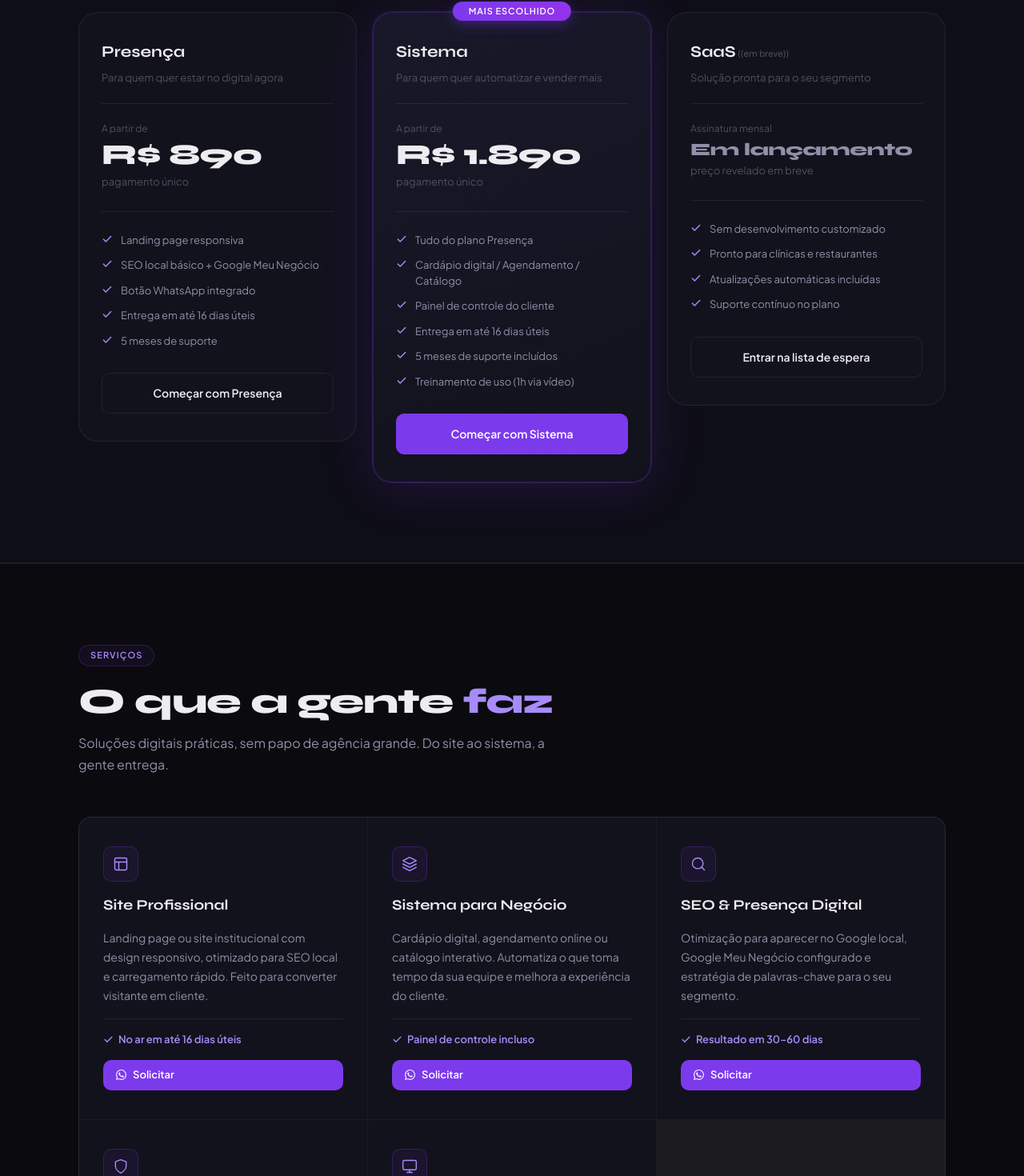
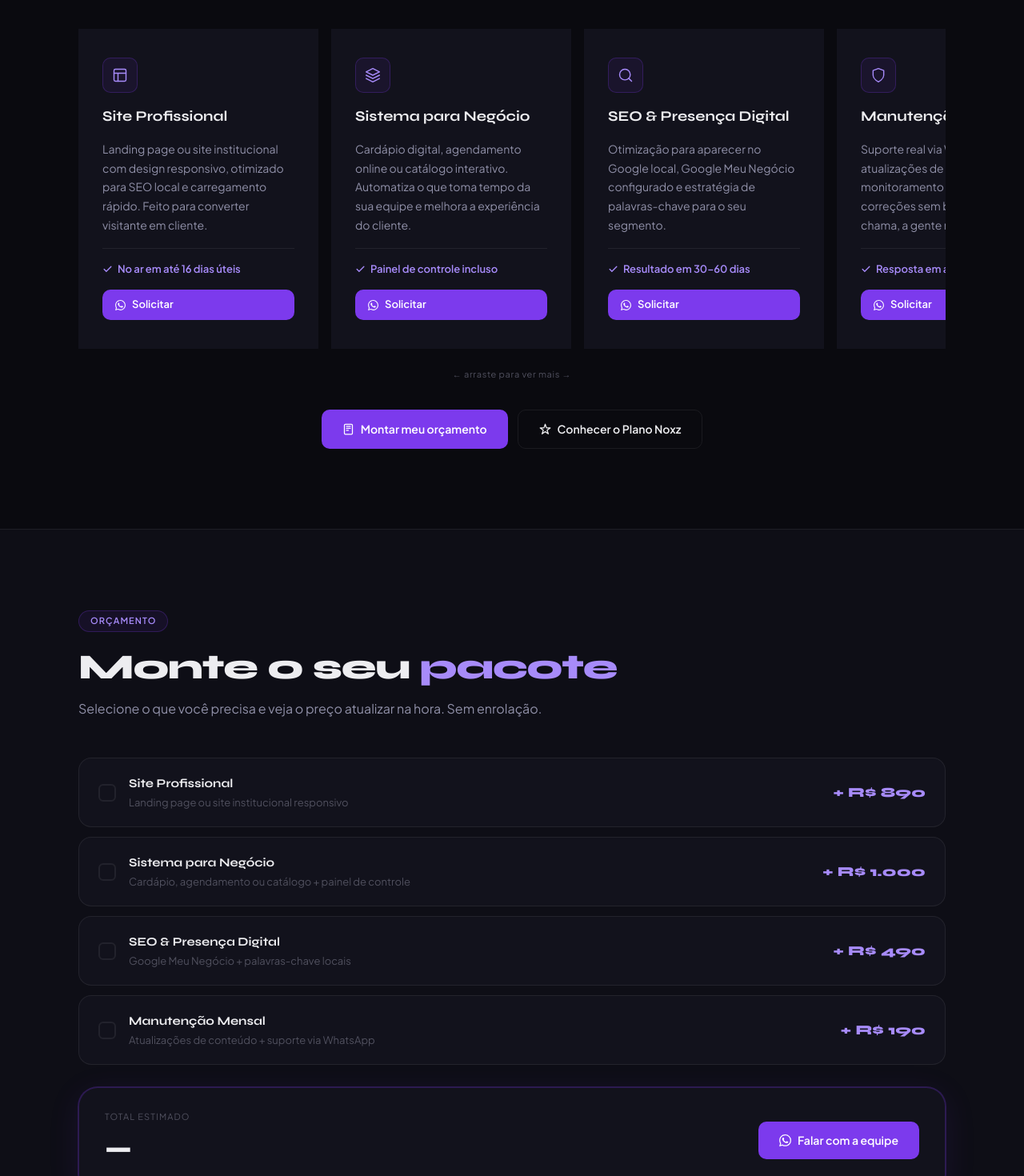
Before and after one commit to NEOpisa/NVGHUB, a Next.js app: page / in a window 1280 px wide. Shown: the part 1294-2764 px from the top of the page at 80% size. Built offline with nearby package versions, Linux system fonts and the light colour scheme.

Commit message:
feat: serviços scroll horizontal, calculadora de orçamento, botão Noxz na página

```diff
--- a/src/app/globals.css
+++ b/src/app/globals.css
@@ -266,15 +266,6 @@ html {
   border-top: 1px solid var(--border);
 }
 .services-header { max-width: 620px; }
-.services-grid {
-  display: grid;
-  grid-template-columns: repeat(auto-fit, minmax(290px, 1fr));
-  gap: 1px; margin-top: 52px;
-  border: 1px solid var(--border);
-  border-radius: var(--radius-lg);
-  overflow: hidden;
-  background: var(--border);
-}
 .service-card {
   background: var(--surface); padding: 36px 30px;
   display: flex; flex-direction: column; gap: 16px;
@@ -308,6 +299,31 @@ html {
   display: flex; align-items: center; gap: 6px;
 }
 
+/* ── Services scroll horizontal ── */
+.services-scroll-wrap { margin-top: 52px; }
+.services-scroll {
+  display: flex; gap: 16px;
+  overflow-x: auto; padding-bottom: 16px;
+  scroll-snap-type: x mandatory;
+  -webkit-overflow-scrolling: touch;
+  scrollbar-width: thin; scrollbar-color: var(--accent) var(--surface);
+}
+.services-scroll::-webkit-scrollbar { height: 4px; }
+.services-scroll::-webkit-scrollbar-track { background: var(--surface); border-radius: 999px; }
+.services-scroll::-webkit-scrollbar-thumb { background: var(--accent); border-radius: 999px; }
+.services-scroll .service-card {
+  min-width: 280px; max-width: 300px; flex-shrink: 0;
+  scroll-snap-align: start;
+}
+.services-scroll-hint {
+  text-align: center; font-size: 11px; color: var(--text-muted);
+  margin-top: 8px; letter-spacing: 0.06em;
+}
+.services-orcamento-cta {
+  display: flex; flex-wrap: wrap; gap: 12px;
+  margin-top: 36px; justify-content: center;
+}
+
 /* SaaS waitlist inline */
 .saas-waitlist { margin-top: 6px; display: flex; flex-direction: column; gap: 8px; }
 .saas-waitlist-label { font-size: 12px; color: var(--text-muted); }
@@ -330,6 +346,66 @@ html {
 .saas-waitlist-btn:disabled { opacity: 0.6; cursor: not-allowed; }
 .saas-waitlist-msg { font-size: 12px; color: var(--accent-light); display: none; }
 .saas-waitlist-msg.show { display: block; }
+
+/* ── Orçamento ── */
+#orcamento {
+  background: var(--bg-2); padding: 100px 0;
+  border-top: 1px solid var(--border);
+  border-bottom: 1px solid var(--border);
+}
+.orcamento-grid {
+  display: flex; flex-direction: column; gap: 12px; margin-top: 48px;
+}
+.orcamento-item {
+  display: flex; align-items: center; gap: 16px;
+  background: var(--surface); border: 1px solid var(--border);
+  border-radius: var(--radius-lg); padding: 20px 24px;
+  cursor: pointer; text-align: left; width: 100%;
+  transition: border-color 200ms, background 200ms, box-shadow 200ms, transform 150ms;
+}
+.orcamento-item:hover { border-color: var(--accent-border); background: var(--surface-raised); transform: translateY(-1px); }
+.orcamento-item.ativo {
+  border-color: var(--accent);
+  background: var(--accent-subtle);
+  box-shadow: 0 0 0 1px var(--accent-border), 0 4px 24px rgba(124,58,237,0.12);
+}
+.orcamento-check {
+  width: 22px; height: 22px; border-radius: 6px; flex-shrink: 0;
+  border: 2px solid var(--border);
+  display: flex; align-items: center; justify-content: center;
+  transition: border-color 200ms, background 200ms;
+}
+.orcamento-item.ativo .orcamento-check {
+  background: var(--accent); border-color: var(--accent); color: #fff;
+}
+.orcamento-info { flex: 1; min-width: 0; }
+.orcamento-label {
+  font-family: var(--font-display); font-weight: 700;
+  font-size: 15px; color: var(--text-primary);
+}
+.orcamento-desc { font-size: 13px; color: var(--text-muted); margin-top: 3px; }
+.orcamento-price {
+  font-family: var(--font-display); font-weight: 800;
+  font-size: 17px; color: var(--accent-light); white-space: nowrap;
+}
+.orcamento-footer {
+  margin-top: 28px; display: flex; align-items: center;
+  justify-content: space-between; gap: 20px;
+  padding: 28px 32px; background: var(--surface);
+  border: 1px solid var(--accent-border); border-radius: var(--radius-xl);
+  flex-wrap: wrap;
+  box-shadow: 0 0 0 1px var(--accent-border), 0 8px 40px rgba(124,58,237,0.1);
+}
+.orcamento-total { display: flex; flex-direction: column; gap: 4px; }
+.orcamento-total-label {
+  font-size: 11px; color: var(--text-muted);
+  text-transform: uppercase; letter-spacing: 0.1em;
+}
+.orcamento-total-value {
+  font-family: var(--font-display); font-weight: 800;
+  font-size: 36px; color: var(--text-primary); letter-spacing: -0.03em;
+  transition: color 200ms;
+}
 
 /* ── Diferenciais ── */
 #diferenciais {
@@ -611,6 +687,8 @@ footer {
   .nav-desktop { display: none !important; }
   .noxz-modal { padding: 32px 24px; }
   .noxz-modal-grid { grid-template-columns: 1fr; }
+  .orcamento-footer { flex-direction: column; align-items: flex-start; }
+  .orcamento-price { font-size: 14px; }
 }
 @media (max-width: 480px) {
   .cta-row { flex-direction: column; align-items: stretch; }
--- a/src/app/page.tsx
+++ b/src/app/page.tsx
@@ -1,6 +1,7 @@
 import Hero from "@/components/Hero";
+import ServicesSection from "@/components/ServicesSection";
+import OrcamentoSection from "@/components/OrcamentoSection";
 import PricingSection from "@/components/PricingSection";
-import ServicesSection from "@/components/ServicesSection";
 import DiferenciaisSection from "@/components/DiferenciaisSection";
 import ContatoSection from "@/components/ContatoSection";
 
@@ -8,8 +9,9 @@ export default function Home() {
   return (
     <main id="main">
       <Hero />
+      <ServicesSection />
+      <OrcamentoSection />
       <PricingSection />
-      <ServicesSection />
       <DiferenciaisSection />
       <ContatoSection />
     </main>
--- a/src/components/Header.tsx
+++ b/src/components/Header.tsx
@@ -7,8 +7,9 @@ import { LOGO_B64 } from "@/lib/logo";
 const WA = "https://wa.me/qr/YDKPLNZS2ZDBC1";
 
 const NAV_LINKS = [
+  { label: "Serviços", href: "#servicos" },
+  { label: "Orçamento", href: "#orcamento" },
   { label: "Planos", href: "#precos" },
-  { label: "Serviços", href: "#servicos" },
   { label: "Contato", href: "#contato" },
 ];
 
@@ -20,6 +21,12 @@ export default function Header() {
     const onScroll = () => setScrolled(window.scrollY > 40);
     window.addEventListener("scroll", onScroll, { passive: true });
     return () => window.removeEventListener("scroll", onScroll);
+  }, []);
+
+  useEffect(() => {
+    const handler = () => setNoxzOpen(true);
+    window.addEventListener("open-noxz", handler);
+    return () => window.removeEventListener("open-noxz", handler);
   }, []);
 
   return (
--- /dev/null
+++ b/src/components/OrcamentoSection.tsx
@@ -0,0 +1,108 @@
+"use client";
+
+import { useState, useRef } from "react";
+import { useReveal } from "@/hooks/useReveal";
+
+const WA = "https://wa.me/qr/YDKPLNZS2ZDBC1";
+
+const OPCOES = [
+  { id: "site",       label: "Site Profissional",       desc: "Landing page ou site institucional responsivo",        price: 890  },
+  { id: "sistema",    label: "Sistema para Negócio",     desc: "Cardápio, agendamento ou catálogo + painel de controle", price: 1000 },
+  { id: "seo",        label: "SEO & Presença Digital",   desc: "Google Meu Negócio + palavras-chave locais",           price: 490  },
+  { id: "manutencao", label: "Manutenção Mensal",        desc: "Atualizações de conteúdo + suporte via WhatsApp",      price: 190  },
+];
+
+export default function OrcamentoSection() {
+  const headerRef = useRef<HTMLDivElement>(null);
+  useReveal(headerRef);
+
+  const [selecionados, setSelecionados] = useState<string[]>([]);
+
+  const toggle = (id: string) =>
+    setSelecionados((prev) =>
+      prev.includes(id) ? prev.filter((i) => i !== id) : [...prev, id]
+    );
+
+  const itens = OPCOES.filter((o) => selecionados.includes(o.id));
+  const total  = itens.reduce((s, o) => s + o.price, 0);
+
+  const msg =
+    itens.length > 0
+      ? `Olá! Quero um orçamento para: ${itens.map((o) => o.label).join(", ")}. Total estimado: R$ ${total.toLocaleString("pt-BR")}.`
+      : "Olá! Quero um orçamento da NeoVanguard.";
+
+  return (
+    <section id="orcamento" aria-label="Monte seu orçamento">
+      <div className="inner">
+        <div ref={headerRef}>
+          <span className="section-eyebrow">Orçamento</span>
+          <h2 className="section-heading">
+            Monte o seu <span className="text-accent-nvg">pacote</span>
+          </h2>
+          <p className="section-sub">
+            Selecione o que você precisa e veja o preço atualizar na hora. Sem enrolação.
+          </p>
+        </div>
+
+        <div className="orcamento-grid">
+          {OPCOES.map((opcao) => {
+            const ativo = selecionados.includes(opcao.id);
+            return (
+              <button
+                key={opcao.id}
+                className={`orcamento-item${ativo ? " ativo" : ""}`}
+                onClick={() => toggle(opcao.id)}
+                aria-pressed={ativo}
+              >
+                <div className="orcamento-check" aria-hidden="true">
+                  {ativo && <CheckIcon />}
+                </div>
+                <div className="orcamento-info">
+                  <div className="orcamento-label">{opcao.label}</div>
+                  <div className="orcamento-desc">{opcao.desc}</div>
+                </div>
+                <div className="orcamento-price">
+                  + R$ {opcao.price.toLocaleString("pt-BR")}
+                </div>
+              </button>
+            );
+          })}
+        </div>
+
+        <div className="orcamento-footer">
+          <div className="orcamento-total">
+            <span className="orcamento-total-label">Total estimado</span>
+            <span className="orcamento-total-value">
+              {selecionados.length === 0 ? "—" : `R$ ${total.toLocaleString("pt-BR")}`}
+            </span>
+          </div>
+          <a
+            href={`${WA}?text=${encodeURIComponent(msg)}`}
+            target="_blank"
+            rel="noopener noreferrer"
+            className="btn-primary"
+          >
+            <WaIcon />
+            {selecionados.length === 0 ? "Falar com a equipe" : "Solicitar este orçamento"}
+          </a>
+        </div>
+      </div>
+    </section>
+  );
+}
+
+function CheckIcon() {
+  return (
+    <svg width="12" height="12" viewBox="0 0 24 24" fill="none" stroke="currentColor" strokeWidth="3" strokeLinecap="round" strokeLinejoin="round">
+      <path d="M20 6L9 17l-5-5" />
+    </svg>
+  );
+}
+
+function WaIcon() {
+  return (
+    <svg width="15" height="15" viewBox="0 0 24 24" fill="currentColor" aria-hidden="true">
+      <path d="M17.472 14.382c-.297-.149-1.758-.867-2.03-.967-.273-.099-.471-.148-.67.15-.197.297-.767.966-.94 1.164-.173.199-.347.223-.644.075-.297-.15-1.255-.463-2.39-1.475-.883-.788-1.48-1.761-1.653-2.059-.173-.297-.018-.458.13-.606.134-.133.298-.347.446-.52.149-.174.198-.298.298-.497.099-.198.05-.371-.025-.52-.075-.149-.669-1.612-.916-2.207-.242-.579-.487-.5-.669-.51-.173-.008-.371-.01-.57-.01-.198 0-.52.074-.792.372-.272.297-1.04 1.016-1.04 2.479 0 1.462 1.065 2.875 1.213 3.074.149.198 2.096 3.2 5.077 4.487.709.306 1.262.489 1.694.625.712.227 1.36.195 1.871.118.571-.085 1.758-.719 2.006-1.413.248-.694.248-1.289.173-1.413-.074-.124-.272-.198-.57-.347m-5.421 7.403h-.004a9.87 9.87 0 01-5.031-1.378l-.361-.214-3.741.982.998-3.648-.235-.374a9.86 9.86 0 01-1.51-5.26c.001-5.45 4.436-9.884 9.888-9.884 2.64 0 5.122 1.03 6.988 2.898a9.825 9.825 0 012.893 6.994c-.003 5.45-4.437 9.884-9.885 9.884m8.413-18.297A11.815 11.815 0 0012.05 0C5.495 0 .16 5.335.157 11.892c0 2.096.547 4.142 1.588 5.945L.057 24l6.305-1.654a11.882 11.882 0 005.683 1.448h.005c6.554 0 11.89-5.335 11.893-11.893a11.821 11.821 0 00-3.48-8.413Z" />
+    </svg>
+  );
+}
--- a/src/components/ServicesSection.tsx
+++ b/src/components/ServicesSection.tsx
@@ -1,8 +1,7 @@
 "use client";
 
-import { useState } from "react";
+import { useState, useRef } from "react";
 import { useReveal } from "@/hooks/useReveal";
-import { useRef } from "react";
 
 const WA = "https://wa.me/qr/YDKPLNZS2ZDBC1";
 
@@ -31,33 +30,37 @@ const SERVICES = [
     desc: "Suporte real via WhatsApp, atualizações de conteúdo, monitoramento de uptime e correções sem burocracia. Você chama, a gente responde.",
     outcome: "Resposta em até 3h úteis",
   },
+  {
+    icon: <ScreenIcon />,
+    title: "SaaS (em breve)",
+    desc: "Plataforma pronta para clínicas e restaurantes. Sem desenvolvimento customizado — ative, configure e use no mesmo dia.",
+    outcome: "Em lançamento",
+  },
 ];
 
 export default function ServicesSection() {
   const headerRef = useRef<HTMLDivElement>(null);
-  const gridRef = useRef<HTMLDivElement>(null);
   useReveal(headerRef);
-  useReveal(gridRef, 80);
 
   return (
     <section id="servicos" aria-label="Nossos serviços">
       <div className="inner">
         <header className="services-header" ref={headerRef}>
-          <span className="section-eyebrow">Serviços</span>
+          <span className="section-eyebrow">O que fazemos</span>
           <h2 className="section-heading">
-            O que a gente <span className="text-accent-nvg">faz</span>
+            Soluções digitais <span className="text-accent-nvg">que entregam</span>
           </h2>
           <p className="section-sub">
-            Soluções digitais práticas, sem papo de agência grande. Do site ao sistema, a gente entrega.
+            Do site ao sistema, entrega em até 16 dias úteis. Sem papo de agência grande.
           </p>
         </header>
 
-        <div className="services-grid" ref={gridRef}>
+        {/* Horizontal scroll */}
+        <div className="services-scroll-wrap">
+          <div className="services-scroll">
             {SERVICES.map((svc) => (
               <article key={svc.title} className="service-card">
-              <div className="service-icon" aria-hidden="true">
-                {svc.icon}
-              </div>
+                <div className="service-icon" aria-hidden="true">{svc.icon}</div>
                 <div className="service-title">{svc.title}</div>
                 <p className="service-desc">{svc.desc}</p>
                 <div className="service-outcome">
@@ -76,25 +79,23 @@ export default function ServicesSection() {
                 </a>
               </article>
             ))}
+          </div>
+          <div className="services-scroll-hint">← arraste para ver mais →</div>
+        </div>
 
-          {/* SaaS card */}
-          <article className="service-card">
-            <div className="service-icon" aria-hidden="true">
-              <ScreenIcon />
-            </div>
-            <div className="service-title">
-              SaaS{" "}
-              <span style={{ fontSize: "11px", color: "var(--text-muted)", fontWeight: 400 }}>
-                (em breve)
-              </span>
-            </div>
-            <p className="service-desc">
-              Plataforma pronta para clínicas e restaurantes. Sem desenvolvimento customizado — ative, configure e use no mesmo dia.
-            </p>
-            <div className="service-outcome" style={{ borderTop: "none", paddingTop: 0, marginTop: "4px" }}>
-              <WaitlistForm />
-            </div>
-          </article>
+        {/* Botão orçamento */}
+        <div className="services-orcamento-cta">
+          <a href="#orcamento" className="btn-primary">
+            <CalcIcon />
+            Montar meu orçamento
+          </a>
+          <button
+            className="btn-ghost"
+            onClick={() => window.dispatchEvent(new Event("open-noxz"))}
+          >
+            <SparkIcon />
+            Conhecer o Plano Noxz
+          </button>
         </div>
       </div>
     </section>
@@ -104,60 +105,25 @@ export default function ServicesSection() {
 function WaitlistForm() {
   const [email, setEmail] = useState("");
   const [status, setStatus] = useState<"idle" | "loading" | "ok">("idle");
-
-  const handleSubmit = (e: React.FormEvent) => {
-    e.preventDefault();
-    setStatus("ok");
-  };
-
-  if (status === "ok") {
-    return <p className="saas-waitlist-msg show">Em construção. Tente pelo WhatsApp.</p>;
-  }
-
+  const handleSubmit = (e: React.FormEvent) => { e.preventDefault(); setStatus("ok"); };
+  if (status === "ok") return <p className="saas-waitlist-msg show">Em construção. Tente pelo WhatsApp.</p>;
   return (
     <form className="saas-waitlist" onSubmit={handleSubmit} noValidate>
       <div className="saas-waitlist-label">Entre na lista de espera</div>
       <div className="saas-waitlist-row">
-        <input
-          className="saas-waitlist-input"
-          type="email"
-          placeholder="seu@email.com"
-          value={email}
-          onChange={(e) => setEmail(e.target.value)}
-          required
-        />
-        <button
-          className="saas-waitlist-btn"
-          type="submit"
-          disabled={status === "loading"}
-        >
-          {status === "loading" ? "..." : "Entrar"}
-        </button>
+        <input className="saas-waitlist-input" type="email" placeholder="seu@email.com" value={email} onChange={(e) => setEmail(e.target.value)} required />
+        <button className="saas-waitlist-btn" type="submit" disabled={status === "loading"}>{status === "loading" ? "..." : "Entrar"}</button>
       </div>
     </form>
   );
 }
 
-// ── Icons ────────────────────────────────────────────────────────────────────
-
-function MonitorIcon() {
-  return <svg width="20" height="20" viewBox="0 0 24 24" fill="none" stroke="currentColor" strokeWidth="1.7" strokeLinecap="round" strokeLinejoin="round"><rect x="3" y="3" width="18" height="18" rx="2"/><path d="M3 9h18M9 21V9"/></svg>;
-}
-function LayersIcon() {
-  return <svg width="20" height="20" viewBox="0 0 24 24" fill="none" stroke="currentColor" strokeWidth="1.7" strokeLinecap="round" strokeLinejoin="round"><path d="M12 2L2 7l10 5 10-5-10-5zM2 17l10 5 10-5M2 12l10 5 10-5"/></svg>;
-}
-function SearchIcon() {
-  return <svg width="20" height="20" viewBox="0 0 24 24" fill="none" stroke="currentColor" strokeWidth="1.7" strokeLinecap="round" strokeLinejoin="round"><circle cx="11" cy="11" r="8"/><path d="M21 21l-4.35-4.35"/></svg>;
-}
-function ShieldIcon() {
-  return <svg width="20" height="20" viewBox="0 0 24 24" fill="none" stroke="currentColor" strokeWidth="1.7" strokeLinecap="round" strokeLinejoin="round"><path d="M12 22s8-4 8-10V5l-8-3-8 3v7c0 6 8 10 8 10z"/></svg>;
-}
-function ScreenIcon() {
-  return <svg width="20" height="20" viewBox="0 0 24 24" fill="none" stroke="currentColor" strokeWidth="1.7" strokeLinecap="round" strokeLinejoin="round"><rect x="2" y="3" width="20" height="14" rx="2"/><path d="M8 21h8M12 17v4"/></svg>;
-}
-function CheckIcon() {
-  return <svg width="13" height="13" viewBox="0 0 24 24" fill="none" stroke="currentColor" strokeWidth="2.5" strokeLinecap="round" aria-hidden="true"><path d="M20 6L9 17l-5-5"/></svg>;
-}
-function SmallWaIcon() {
-  return <svg width="13" height="13" viewBox="0 0 24 24" fill="currentColor" aria-hidden="true"><path d="M17.472 14.382c-.297-.149-1.758-.867-2.03-.967-.273-.099-.471-.148-.67.15-.197.297-.767.966-.94 1.164-.173.199-.347.223-.644.075-.297-.15-1.255-.463-2.39-1.475-.883-.788-1.48-1.761-1.653-2.059-.173-.297-.018-.458.13-.606.134-.133.298-.347.446-.52.149-.174.198-.298.298-.497.099-.198.05-.371-.025-.52-.075-.149-.669-1.612-.916-2.207-.242-.579-.487-.5-.669-.51-.173-.008-.371-.01-.57-.01-.198 0-.52.074-.792.372-.272.297-1.04 1.016-1.04 2.479 0 1.462 1.065 2.875 1.213 3.074.149.198 2.096 3.2 5.077 4.487.709.306 1.262.489 1.694.625.712.227 1.36.195 1.871.118.571-.085 1.758-.719 2.006-1.413.248-.694.248-1.289.173-1.413-.074-.124-.272-.198-.57-.347m-5.421 7.403h-.004a9.87 9.87 0 01-5.031-1.378l-.361-.214-3.741.982.998-3.648-.235-.374a9.86 9.86 0 01-1.51-5.26c.001-5.45 4.436-9.884 9.888-9.884 2.64 0 5.122 1.03 6.988 2.898a9.825 9.825 0 012.893 6.994c-.003 5.45-4.437 9.884-9.885 9.884m8.413-18.297A11.815 11.815 0 0012.05 0C5.495 0 .16 5.335.157 11.892c0 2.096.547 4.142 1.588 5.945L.057 24l6.305-1.654a11.882 11.882 0 005.683 1.448h.005c6.554 0 11.89-5.335 11.893-11.893a11.821 11.821 0 00-3.48-8.413Z"/></svg>;
-}
+function MonitorIcon() { return <svg width="20" height="20" viewBox="0 0 24 24" fill="none" stroke="currentColor" strokeWidth="1.7" strokeLinecap="round" strokeLinejoin="round"><rect x="3" y="3" width="18" height="18" rx="2"/><path d="M3 9h18M9 21V9"/></svg>; }
+function LayersIcon() { return <svg width="20" height="20" viewBox="0 0 24 24" fill="none" stroke="currentColor" strokeWidth="1.7" strokeLinecap="round" strokeLinejoin="round"><path d="M12 2L2 7l10 5 10-5-10-5zM2 17l10 5 10-5M2 12l10 5 10-5"/></svg>; }
+function SearchIcon() { return <svg width="20" height="20" viewBox="0 0 24 24" fill="none" stroke="currentColor" strokeWidth="1.7" strokeLinecap="round" strokeLinejoin="round"><circle cx="11" cy="11" r="8"/><path d="M21 21l-4.35-4.35"/></svg>; }
+function ShieldIcon() { return <svg width="20" height="20" viewBox="0 0 24 24" fill="none" stroke="currentColor" strokeWidth="1.7" strokeLinecap="round" strokeLinejoin="round"><path d="M12 22s8-4 8-10V5l-8-3-8 3v7c0 6 8 10 8 10z"/></svg>; }
+function ScreenIcon() { return <svg width="20" height="20" viewBox="0 0 24 24" fill="none" stroke="currentColor" strokeWidth="1.7" strokeLinecap="round" strokeLinejoin="round"><rect x="2" y="3" width="20" height="14" rx="2"/><path d="M8 21h8M12 17v4"/></svg>; }
+function CheckIcon() { return <svg width="13" height="13" viewBox="0 0 24 24" fill="none" stroke="currentColor" strokeWidth="2.5" strokeLinecap="round" aria-hidden="true"><path d="M20 6L9 17l-5-5"/></svg>; }
+function SmallWaIcon() { return <svg width="13" height="13" viewBox="0 0 24 24" fill="currentColor" aria-hidden="true"><path d="M17.472 14.382c-.297-.149-1.758-.867-2.03-.967-.273-.099-.471-.148-.67.15-.197.297-.767.966-.94 1.164-.173.199-.347.223-.644.075-.297-.15-1.255-.463-2.39-1.475-.883-.788-1.48-1.761-1.653-2.059-.173-.297-.018-.458.13-.606.134-.133.298-.347.446-.52.149-.174.198-.298.298-.497.099-.198.05-.371-.025-.52-.075-.149-.669-1.612-.916-2.207-.242-.579-.487-.5-.669-.51-.173-.008-.371-.01-.57-.01-.198 0-.52.074-.792.372-.272.297-1.04 1.016-1.04 2.479 0 1.462 1.065 2.875 1.213 3.074.149.198 2.096 3.2 5.077 4.487.709.306 1.262.489 1.694.625.712.227 1.36.195 1.871.118.571-.085 1.758-.719 2.006-1.413.248-.694.248-1.289.173-1.413-.074-.124-.272-.198-.57-.347m-5.421 7.403h-.004a9.87 9.87 0 01-5.031-1.378l-.361-.214-3.741.982.998-3.648-.235-.374a9.86 9.86 0 01-1.51-5.26c.001-5.45 4.436-9.884 9.888-9.884 2.64 0 5.122 1.03 6.988 2.898a9.825 9.825 0 012.893 6.994c-.003 5.45-4.437 9.884-9.885 9.884m8.413-18.297A11.815 11.815 0 0012.05 0C5.495 0 .16 5.335.157 11.892c0 2.096.547 4.142 1.588 5.945L.057 24l6.305-1.654a11.882 11.882 0 005.683 1.448h.005c6.554 0 11.89-5.335 11.893-11.893a11.821 11.821 0 00-3.48-8.413Z"/></svg>; }
+function CalcIcon() { return <svg width="15" height="15" viewBox="0 0 24 24" fill="none" stroke="currentColor" strokeWidth="2" strokeLinecap="round" strokeLinejoin="round" aria-hidden="true"><rect x="4" y="2" width="16" height="20" rx="2"/><path d="M8 6h8M8 10h8M8 14h4"/></svg>; }
+function SparkIcon() { return <svg width="15" height="15" viewBox="0 0 24 24" fill="none" stroke="currentColor" strokeWidth="2" strokeLinecap="round" strokeLinejoin="round" aria-hidden="true"><path d="M12 2l2.4 7.4H22l-6.2 4.5 2.4 7.4L12 17l-6.2 4.3 2.4-7.4L2 9.4h7.6L12 2z"/></svg>; }
```
Also changed, not shown: 3 other files (tests, documents, lock files or other folders). Lines whose indentation alone changed are shown as unchanged.
